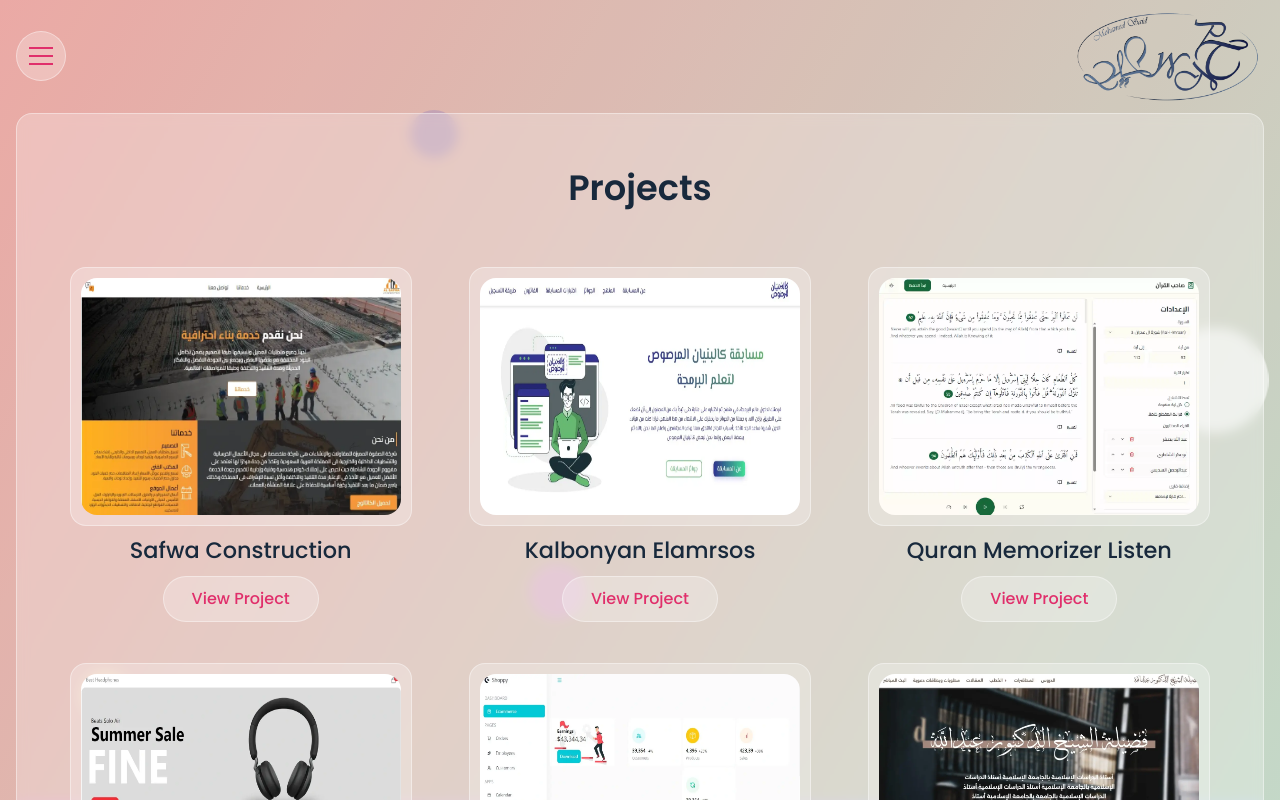
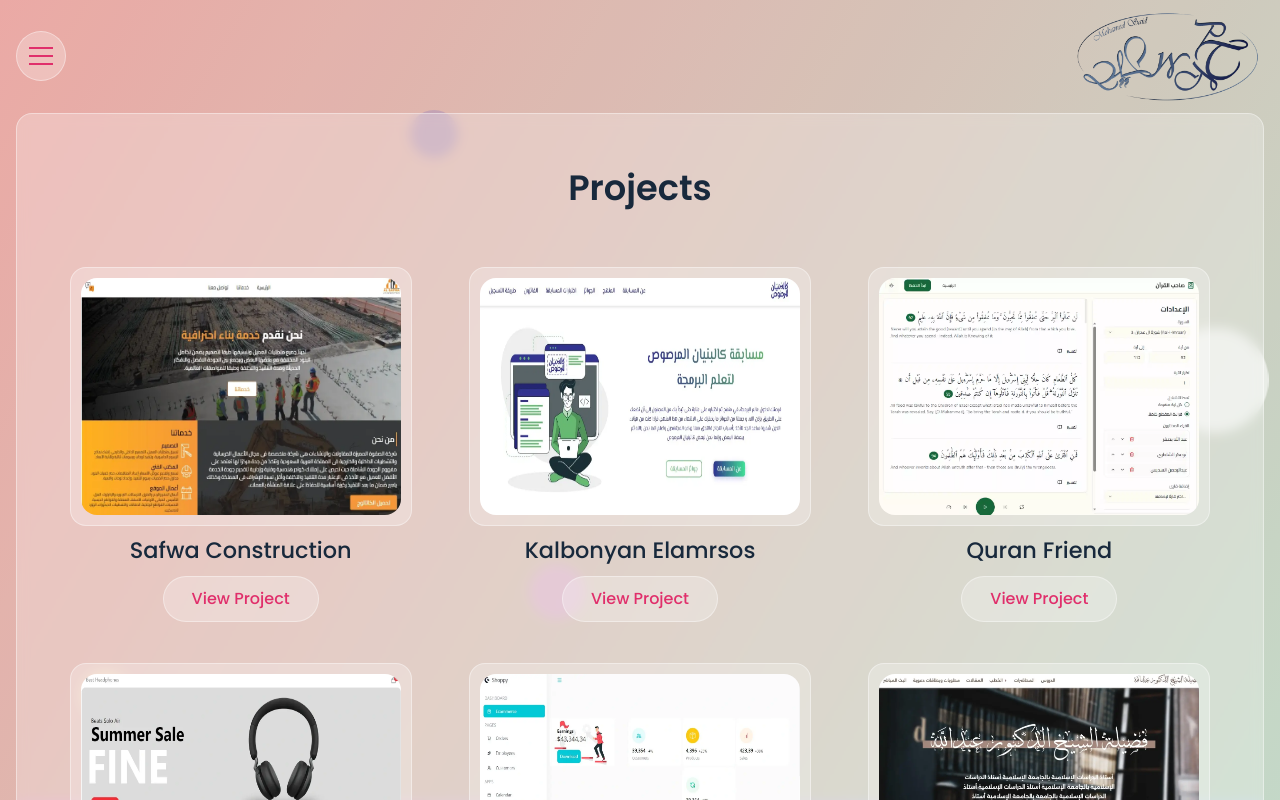
Before and after one commit to eng-mohamedSaid/MohamedSaidWebsite, a Vue app: page /projects in a window 1280 px wide. Shown: the top 800 px of the page. Built offline with nearby package versions, Linux system fonts and the light colour scheme.

Commit message:
edit name of quran memorize

```diff
--- a/src/data/data.js
+++ b/src/data/data.js
@@ -43,7 +43,7 @@ export const projects = [
   },
   {
     id: "quran-memorizer-listen",
-    title: "Quran Memorizer Listen",
+    title: "Quran Friend",
     img: quranMemorizerImg,
     alt: "quran memorizer listen home page",
     description:
```
